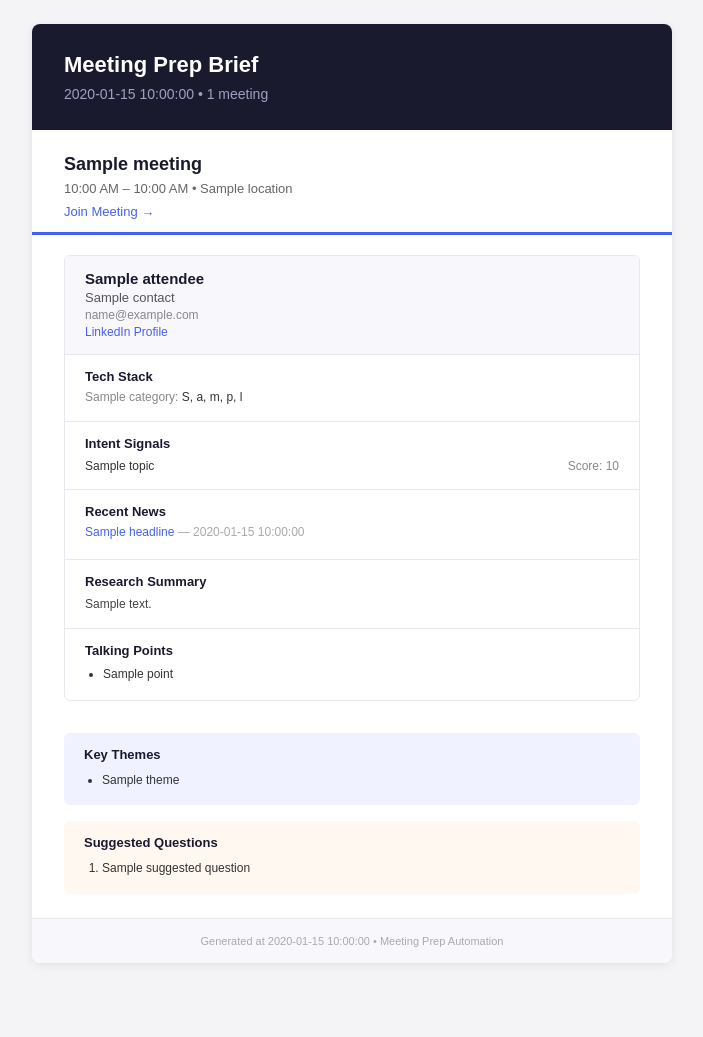
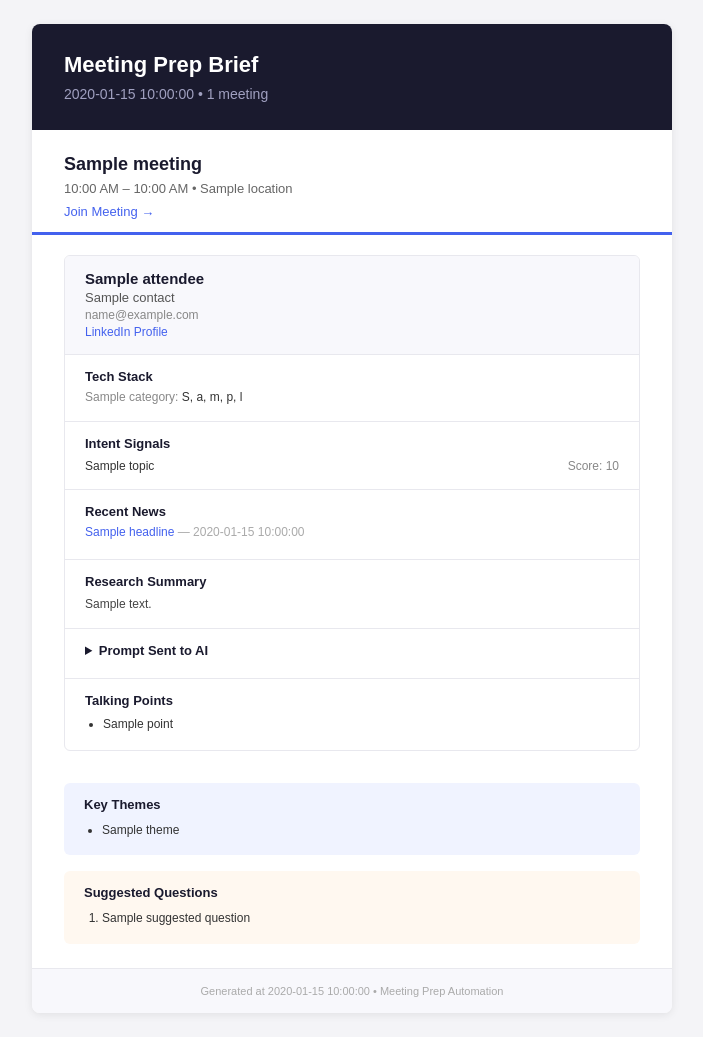
Before and after one commit to bschandrashekhar/meeting-notes-prep, a Python web app: template templates/email_brief.html in a window 1280 px wide. Shown: the whole page, without its empty margins (288-991 px from the left). Before the commit the page ends 947 px from the top, so only its background shows below. Run offline with Jinja, Linux system fonts and the light colour scheme; the template is opened without the code that fills it: most values are stand-ins (such as "Sample title", 1, 10 or a date in 2020).

Commit message:
Include AI research prompt in email for transparency
Adds a collapsible "Prompt Sent to AI" section per attendee in the
email, showing the exact system + user prompt sent to Perplexity.

Co-Authored-By: Claude Opus 4.6 <noreply@anthropic.com>

```diff
--- a/src/models.py
+++ b/src/models.py
@@ -94,6 +94,7 @@ class AttendeeInsight(BaseModel):
     zoominfo: Optional[ZoomInfoEnrichment] = None
     web_research_summary: str = ""
     talking_points: list[str] = Field(default_factory=list)
+    research_prompt: str = ""  # the exact prompt sent to the AI model
 
 
 class MeetingBrief(BaseModel):
--- a/src/research.py
+++ b/src/research.py
@@ -131,6 +131,9 @@ def research_attendee(
         f"Find the latest information and provide your research summary and talking points as JSON."
     )
 
+    # Capture the full prompt for transparency
+    full_prompt = f"SYSTEM:\n{system_prompt}\n\nUSER:\n{user_message}"
+
     logger.info("Researching attendee: %s", attendee.name)
 
     try:
@@ -148,6 +151,7 @@ def research_attendee(
             zoominfo=zoominfo,
             web_research_summary=summary,
             talking_points=parsed.get("talking_points", []),
+            research_prompt=full_prompt,
         )
 
     except requests.exceptions.HTTPError as e:
--- a/templates/email_brief.html
+++ b/templates/email_brief.html
@@ -156,6 +156,18 @@
 </tr>
 {% endif %}
 
+{% if insight.research_prompt %}
+<!-- AI Prompt Used -->
+<tr>
+<td style="padding:14px 20px;border-bottom:1px solid #e8e8ee;">
+  <details style="font-size:12px;">
+    <summary style="color:#1a1a2e;font-size:13px;font-weight:600;cursor:pointer;margin-bottom:6px;">Prompt Sent to AI</summary>
+    <pre style="margin:6px 0 0;padding:10px;background-color:#f4f4f7;border-radius:4px;font-size:11px;color:#444;white-space:pre-wrap;word-wrap:break-word;font-family:Consolas,monospace;line-height:1.5;">{{ insight.research_prompt }}</pre>
+  </details>
+</td>
+</tr>
+{% endif %}
+
 {% if insight.talking_points %}
 <!-- Talking Points -->
 <tr>
```
